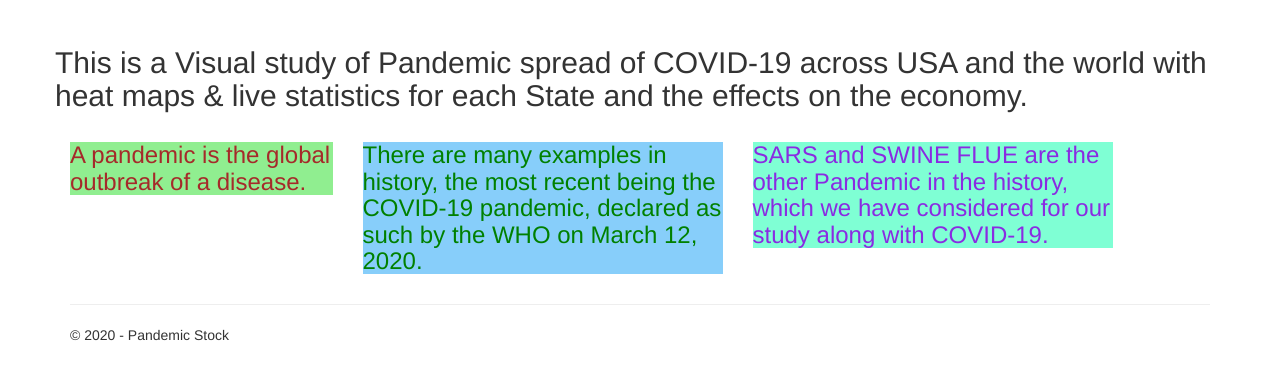
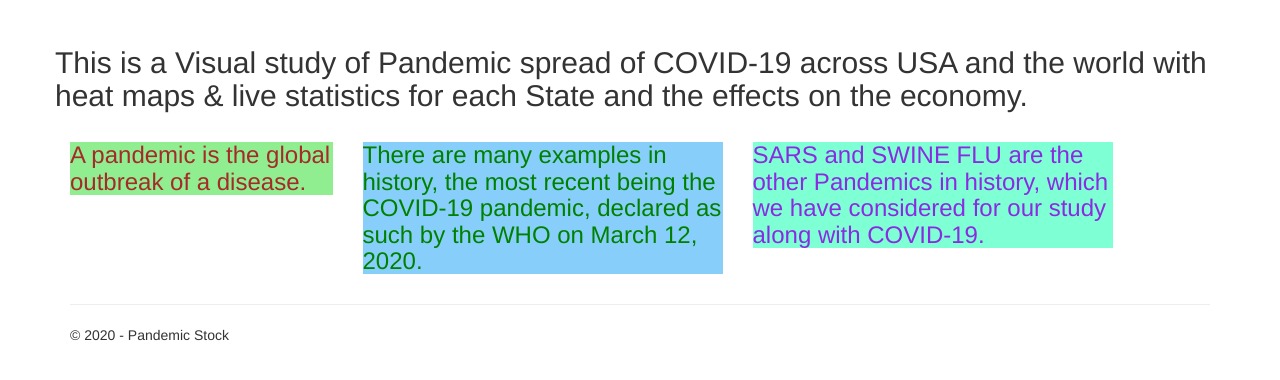
Before and after one commit to sagastya/project-three, a Flask app: page / in a window 1280 px wide. Shown: the part 292-672 px from the top of the page. Run offline with Flask 2, Linux system fonts and the light colour scheme; some libraries are stand-ins or nearby versions.

Commit message:
"Making it better"

```diff
--- a/PandemicStock/templates/index.html
+++ b/PandemicStock/templates/index.html
@@ -21,7 +21,7 @@
             being the COVID-19 pandemic, declared as such by the WHO on March 12, 2020. </h3>
     </div>
     <div class="col-md-4">
-        <h3 style="color:blueviolet;background-color: aquamarine;">SARS and SWINE FLUE are the other Pandemic in the
+        <h3 style="color:blueviolet;background-color: aquamarine;">SARS and SWINE FLU are the other Pandemics in
             history, which we have considered for our study along with COVID-19.</h3>
     </div>
 
```
